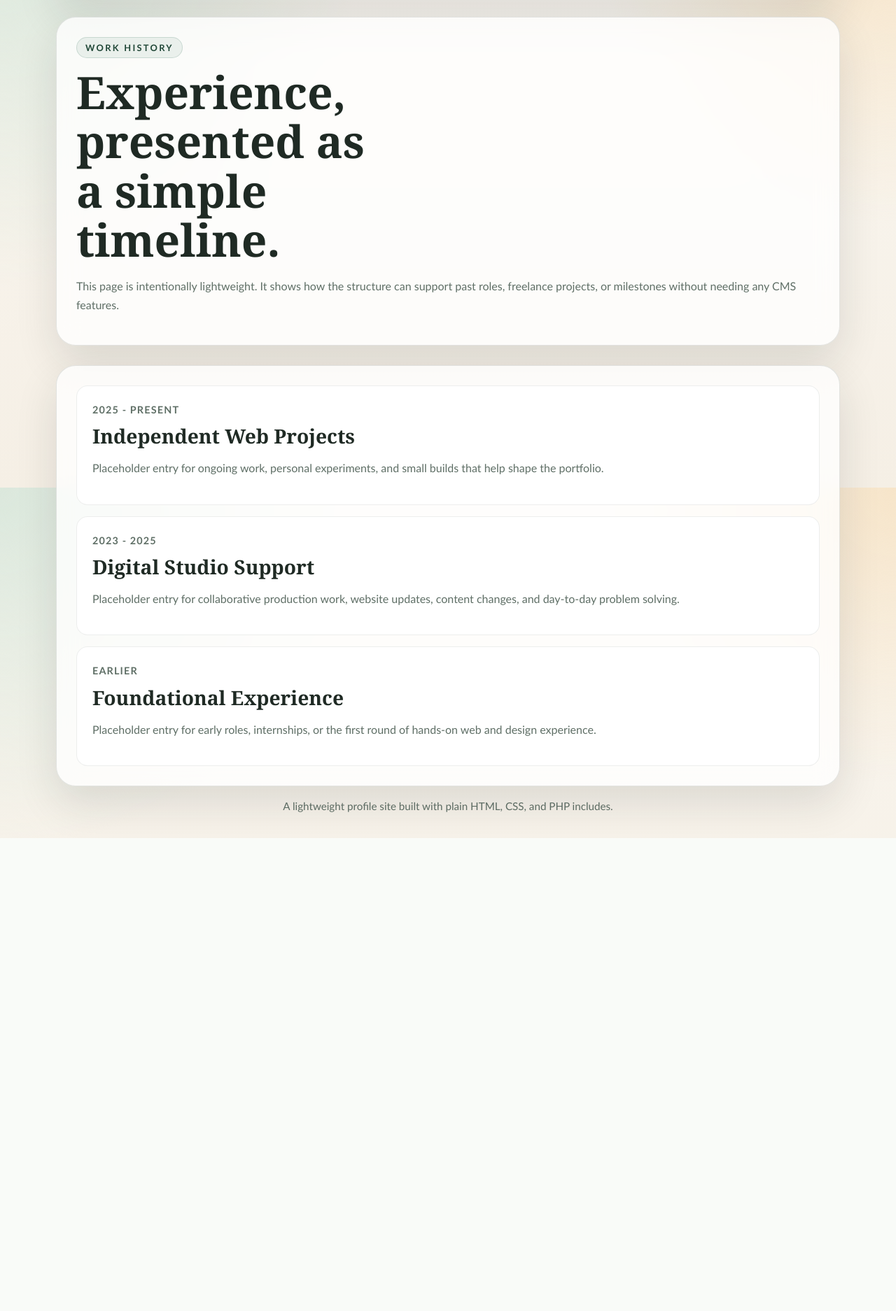
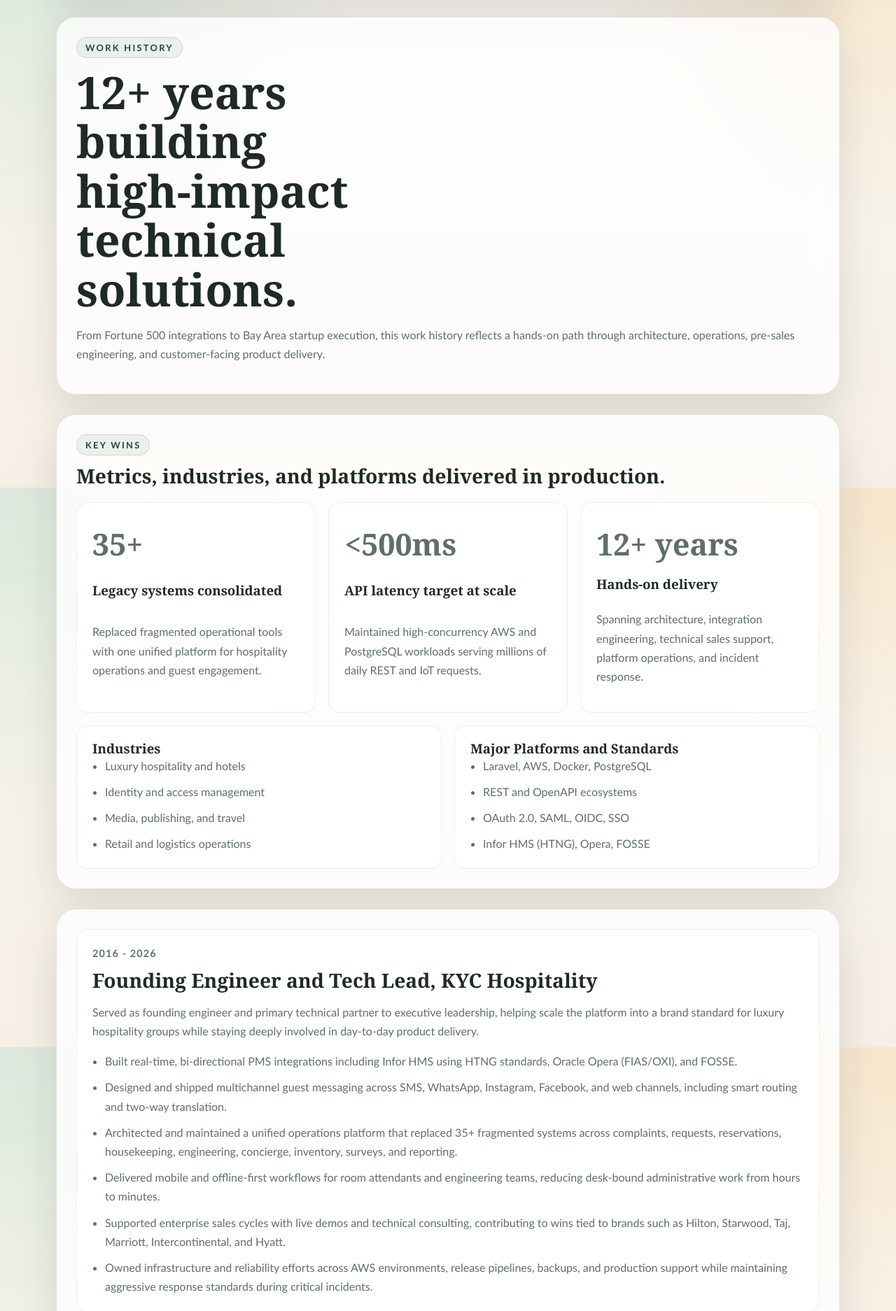
Before and after one commit to CodeMonkeyG/CodeMonkeyG, a PHP site: page /work-history.php in a window 1280 px wide. Shown: the part 103-1977 px from the top of the page at 70% size. Before the commit the page ends 1301 px from the top, so only its background shows below. Run offline with PHP 8.4, Linux system fonts and the light colour scheme.

Commit message:
Updating Work History page

```diff
--- a/assets/styles.css
+++ b/assets/styles.css
@@ -250,6 +250,36 @@ a:hover {
 	margin-bottom: 22px;
 }
 
+.key-wins-grid,
+.industry-platform-grid {
+	display: grid;
+	grid-template-columns: repeat(3, minmax(0, 1fr));
+	gap: 18px;
+}
+
+.industry-platform-grid {
+	grid-template-columns: repeat(2, minmax(0, 1fr));
+	margin-top: 18px;
+}
+
+.key-win-card {
+	display: grid;
+	gap: 10px;
+}
+
+.metric {
+	margin: 0;
+	font-size: clamp(1.8rem, 3.8vw, 2.7rem);
+	font-weight: 700;
+	line-height: 1;
+	color: var(--brand-dark);
+	font-family: Georgia, "Times New Roman", serif;
+}
+
+.resume-download .lede {
+	max-width: 70ch;
+}
+
 .card-grid,
 .contact-grid {
 	display: grid;
@@ -330,7 +360,9 @@ a:hover {
 	.hero,
 	.content-grid,
 	.card-grid,
-	.contact-grid {
+	.contact-grid,
+	.key-wins-grid,
+	.industry-platform-grid {
 		grid-template-columns: 1fr;
 	}
 
--- a/work-history.php
+++ b/work-history.php
@@ -1,6 +1,6 @@
 <?php
 $pageTitle = 'Work History | CodeMonkeyG';
-$pageDescription = 'A simple work history page with placeholder experience entries.';
+$pageDescription = 'A focused timeline of technical leadership, enterprise integrations, and client-facing solutions work.';
 $activePage = 'work-history';
 
 require __DIR__ . '/partials/header.php';
@@ -8,25 +8,102 @@ require __DIR__ . '/partials/header.php';
 
 <section class="page-header">
 	<p class="eyebrow">Work History</p>
-	<h1>Experience, presented as a simple timeline.</h1>
-	<p class="lede">This page is intentionally lightweight. It shows how the structure can support past roles, freelance projects, or milestones without needing any CMS features.</p>
+	<h1>12+ years building high-impact technical solutions.</h1>
+	<p class="lede">From Fortune 500 integrations to Bay Area startup execution, this work history reflects a hands-on path through architecture, operations, pre-sales engineering, and customer-facing product delivery.</p>
+</section>
+
+<section class="section key-wins">
+	<div class="section-heading">
+		<p class="eyebrow">Key Wins</p>
+		<h2>Metrics, industries, and platforms delivered in production.</h2>
+	</div>
+	<div class="key-wins-grid">
+		<article class="card key-win-card">
+			<p class="metric">35+</p>
+			<h3>Legacy systems consolidated</h3>
+			<p>Replaced fragmented operational tools with one unified platform for hospitality operations and guest engagement.</p>
+		</article>
+		<article class="card key-win-card">
+			<p class="metric">&lt;500ms</p>
+			<h3>API latency target at scale</h3>
+			<p>Maintained high-concurrency AWS and PostgreSQL workloads serving millions of daily REST and IoT requests.</p>
+		</article>
+		<article class="card key-win-card">
+			<p class="metric">12+ years</p>
+			<h3>Hands-on delivery</h3>
+			<p>Spanning architecture, integration engineering, technical sales support, platform operations, and incident response.</p>
+		</article>
+	</div>
+	<div class="industry-platform-grid">
+		<article class="card">
+			<h3>Industries</h3>
+			<ul class="stack-list">
+				<li>Luxury hospitality and hotels</li>
+				<li>Identity and access management</li>
+				<li>Media, publishing, and travel</li>
+				<li>Retail and logistics operations</li>
+			</ul>
+		</article>
+		<article class="card">
+			<h3>Major Platforms and Standards</h3>
+			<ul class="stack-list">
+				<li>Laravel, AWS, Docker, PostgreSQL</li>
+				<li>REST and OpenAPI ecosystems</li>
+				<li>OAuth 2.0, SAML, OIDC, SSO</li>
+				<li>Infor HMS (HTNG), Opera, FOSSE</li>
+			</ul>
+		</article>
+	</div>
 </section>
 
 <section class="timeline">
 	<article class="timeline-item card">
-		<p class="timeline-date">2025 - Present</p>
-		<h2>Independent Web Projects</h2>
-		<p>Placeholder entry for ongoing work, personal experiments, and small builds that help shape the portfolio.</p>
+		<p class="timeline-date">2016 - 2026</p>
+		<h2>Founding Engineer and Tech Lead, KYC Hospitality</h2>
+		<p>Served as founding engineer and primary technical partner to executive leadership, helping scale the platform into a brand standard for luxury hospitality groups while staying deeply involved in day-to-day product delivery.</p>
+		<ul class="stack-list">
+			<li>Built real-time, bi-directional PMS integrations including Infor HMS using HTNG standards, Oracle Opera (FIAS/OXI), and FOSSE.</li>
+			<li>Designed and shipped multichannel guest messaging across SMS, WhatsApp, Instagram, Facebook, and web channels, including smart routing and two-way translation.</li>
+			<li>Architected and maintained a unified operations platform that replaced 35+ fragmented systems across complaints, requests, reservations, housekeeping, engineering, concierge, inventory, surveys, and reporting.</li>
+			<li>Delivered mobile and offline-first workflows for room attendants and engineering teams, reducing desk-bound administrative work from hours to minutes.</li>
+			<li>Supported enterprise sales cycles with live demos and technical consulting, contributing to wins tied to brands such as Hilton, Starwood, Taj, Marriott, Intercontinental, and Hyatt.</li>
+			<li>Owned infrastructure and reliability efforts across AWS environments, release pipelines, backups, and production support while maintaining aggressive response standards during critical incidents.</li>
+		</ul>
 	</article>
 	<article class="timeline-item card">
-		<p class="timeline-date">2023 - 2025</p>
-		<h2>Digital Studio Support</h2>
-		<p>Placeholder entry for collaborative production work, website updates, content changes, and day-to-day problem solving.</p>
+		<p class="timeline-date">2017 - 2018</p>
+		<h2>Tier 2 Client Services Engineer, SAP</h2>
+		<p>Joined post-acquisition support engineering for high-value Gigya accounts, bridging customer-facing consulting with deep technical debugging.</p>
+		<ul class="stack-list">
+			<li>Advised enterprise clients on CIAM integrations, data architecture, and security implementation strategy.</li>
+			<li>Inspected client codebases across multiple stacks to isolate and resolve production integration bottlenecks quickly.</li>
+			<li>Built and maintained demo applications across Android, iOS, JavaScript, and PHP for global sales enablement.</li>
+		</ul>
 	</article>
 	<article class="timeline-item card">
-		<p class="timeline-date">Earlier</p>
-		<h2>Foundational Experience</h2>
-		<p>Placeholder entry for early roles, internships, or the first round of hands-on web and design experience.</p>
+		<p class="timeline-date">2014 - 2017</p>
+		<h2>Professional Services Engineer, Gigya</h2>
+		<p>Led integration architecture and technical account strategy for major media, travel, and publishing organizations.</p>
+		<ul class="stack-list">
+			<li>Owned technical relationships and delivery strategy for global accounts including Formula 1, BBC, Forbes, The Guardian, KLM, Turner, and Scripps.</li>
+			<li>Guided engineering teams on OAuth 2.0, SAML, OIDC, SSO, privacy controls, and customer profile data design.</li>
+			<li>Developed SDK extensions and integration references to accelerate enterprise onboarding and reduce implementation risk.</li>
+		</ul>
+	</article>
+	<article class="timeline-item card">
+		<p class="timeline-date">2012 - 2014</p>
+		<h2>Senior Software Engineer, AVRS and StopTheHacker</h2>
+		<p>Delivered product modernization, stability improvements, and customer-facing enhancements during high-change growth periods.</p>
+		<ul class="stack-list">
+			<li>Helped migrate legacy processing systems into a modern SPA approach for California DMV-related workflows.</li>
+			<li>Implemented automated testing and stronger release practices to reduce regressions during rapid delivery cycles.</li>
+			<li>Redesigned key dashboard workflows, expanded localization foundations, and integrated operational alerting tools.</li>
+		</ul>
+	</article>
+	<article class="timeline-item card">
+		<p class="timeline-date">2007 - 2011</p>
+		<h2>Co-Founder and Lead Developer, Dynamic Duo Designs / CodeMonkeyG</h2>
+		<p>Built and delivered custom web applications, ecommerce experiences, and digital solutions for 100+ clients while developing the technical and client-service model that still guides current work.</p>
 	</article>
 </section>
 
```
Also changed, not shown: contact.php (+12 -0 lines).
